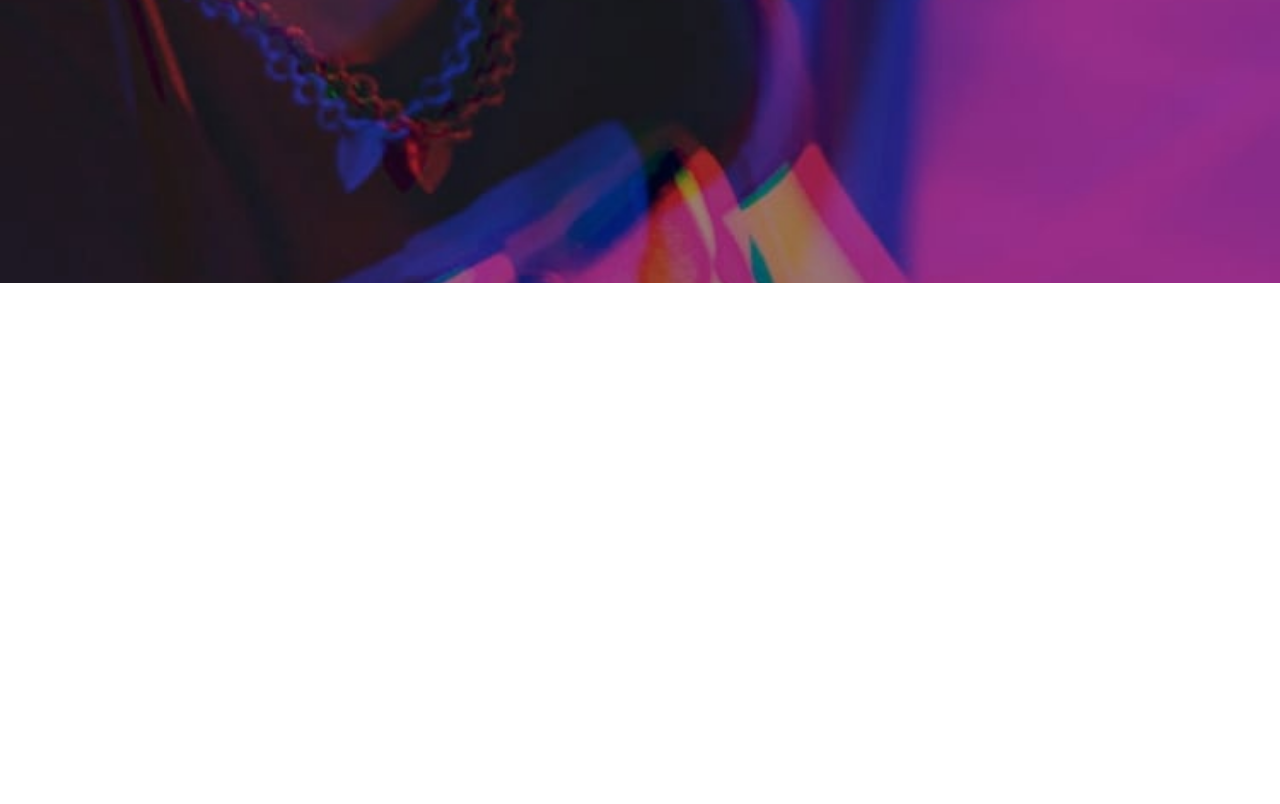
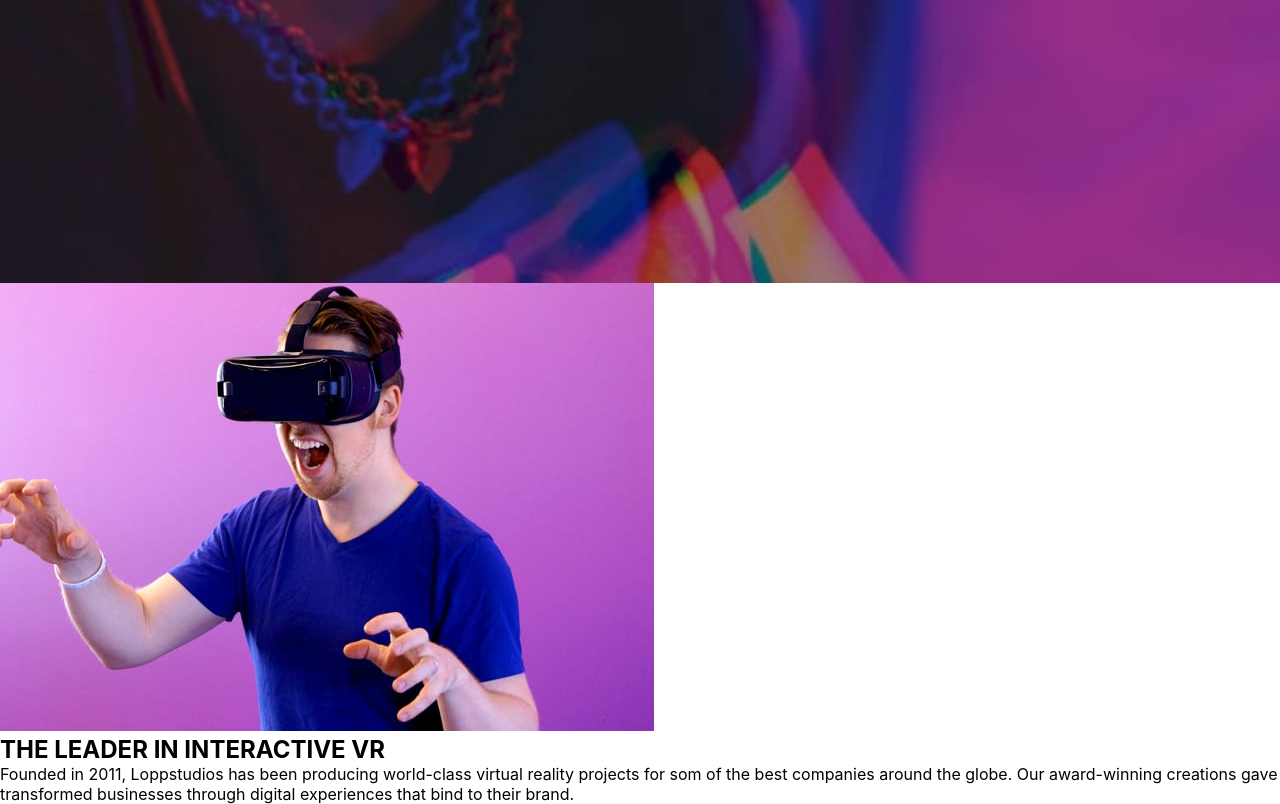
Before and after one commit to matheuscarvalhoscm/loopstudios, a React (Create React App) app: page / in a window 1280 px wide. Shown: the part 517-1321 px from the top of the page. Before the commit the page ends 800 px from the top, so only its background shows below. Built offline with nearby package versions, Linux system fonts and the light colour scheme.

Commit message:
⌨ add second section

```diff
--- a/src/components/FirstSection.jsx
+++ b/src/components/FirstSection.jsx
@@ -1,5 +1,4 @@
 import React from 'react';
-
 import { useState } from 'react';
 import logo from '../images/logo.svg';
 
--- /dev/null
+++ b/src/components/SeconSection.jsx
@@ -0,0 +1,25 @@
+import React from 'react';
+import image from '../images/mobile/image-interactive.jpg';
+
+function SecondSection() {
+  return (
+    <section className='second-section-container'>
+      <img
+        className='second-section-image'
+        src={image}
+        alt='virtual reality player'
+      />
+      <div className='second-section-text-box'>
+        <h2 className='second-section-title'>THE LEADER IN INTERACTIVE VR</h2>
+        <p className='second-section-text'>
+          Founded in 2011, Loppstudios has been producing world-class virtual
+          reality projects for som of the best companies around the globe. Our
+          award-winning creations gave transformed businesses through digital
+          experiences that bind to their brand.
+        </p>
+      </div>
+    </section>
+  );
+}
+
+export default SecondSection;
--- a/src/pages/LandingPage.jsx
+++ b/src/pages/LandingPage.jsx
@@ -1,9 +1,13 @@
 import React from 'react';
-import FirstSection from "../components/FirstSection";
+import FirstSection from '../components/FirstSection';
+import SecondSection from '../components/SeconSection';
 
 function LandingPage() {
   return(
-    <FirstSection />
+    <>
+      <FirstSection />
+      <SecondSection />
+    </>
   );
 };
 
```
